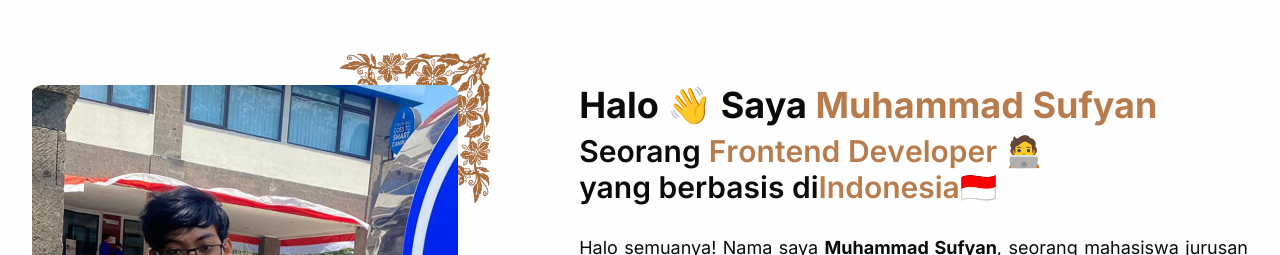
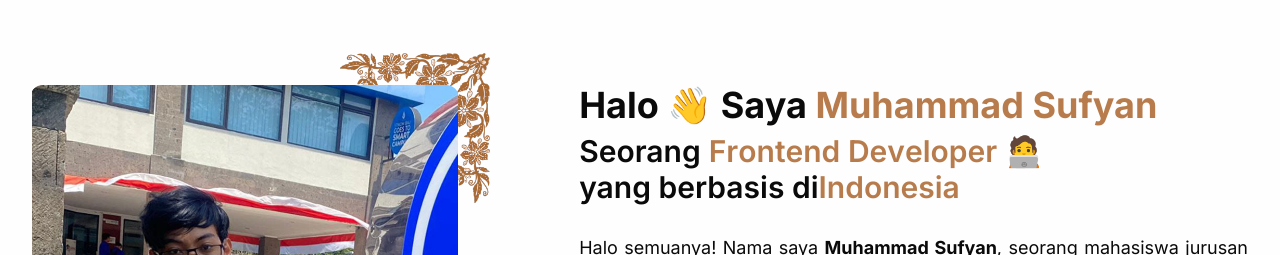
Before and after one commit to Muhammad-Sufyan-901/balinese-cultural-personal-portfolio, a React (Vite) app: page / in a window 1280 px wide. Shown: the part 1100-1355 px from the top of the page. Built offline with nearby package versions, Linux system fonts and the light colour scheme; no server answers.

Commit message:
update : remove the unrendered flag

```diff
--- a/src/components/home/AboutSectionComponent.tsx
+++ b/src/components/home/AboutSectionComponent.tsx
@@ -146,8 +146,7 @@ export default function AboutSectionComponent(): React.JSX.Element {
               className="text-primary pl-2 xl:pl-0"
             >
               {region}
-            </Box>{" "}
-            🇮🇩
+            </Box>
           </Heading>
 
           {/* ========== ABOUT SECTION PROFILE DESCRIPTION DESCRIPTION ========== */}
```
